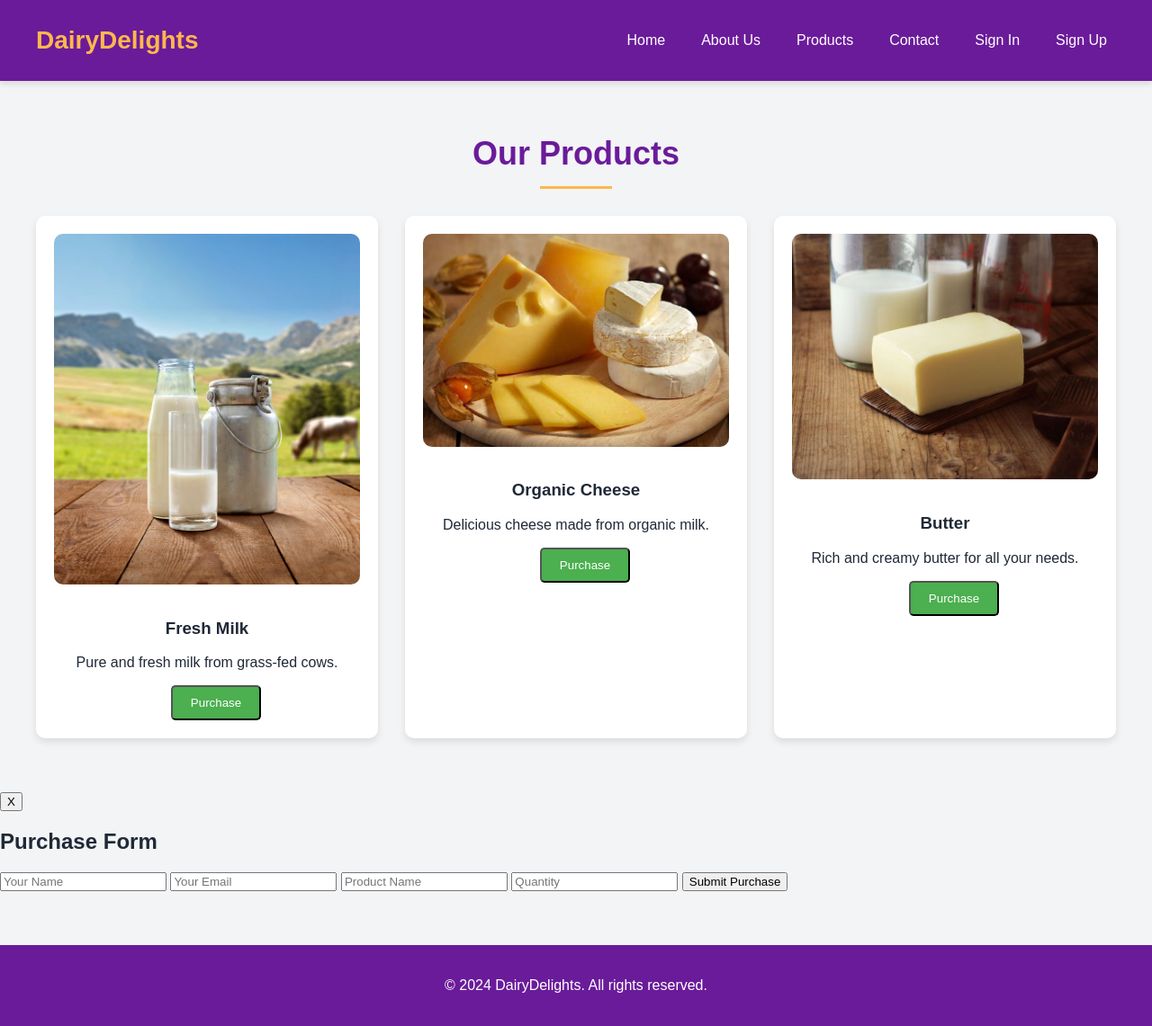
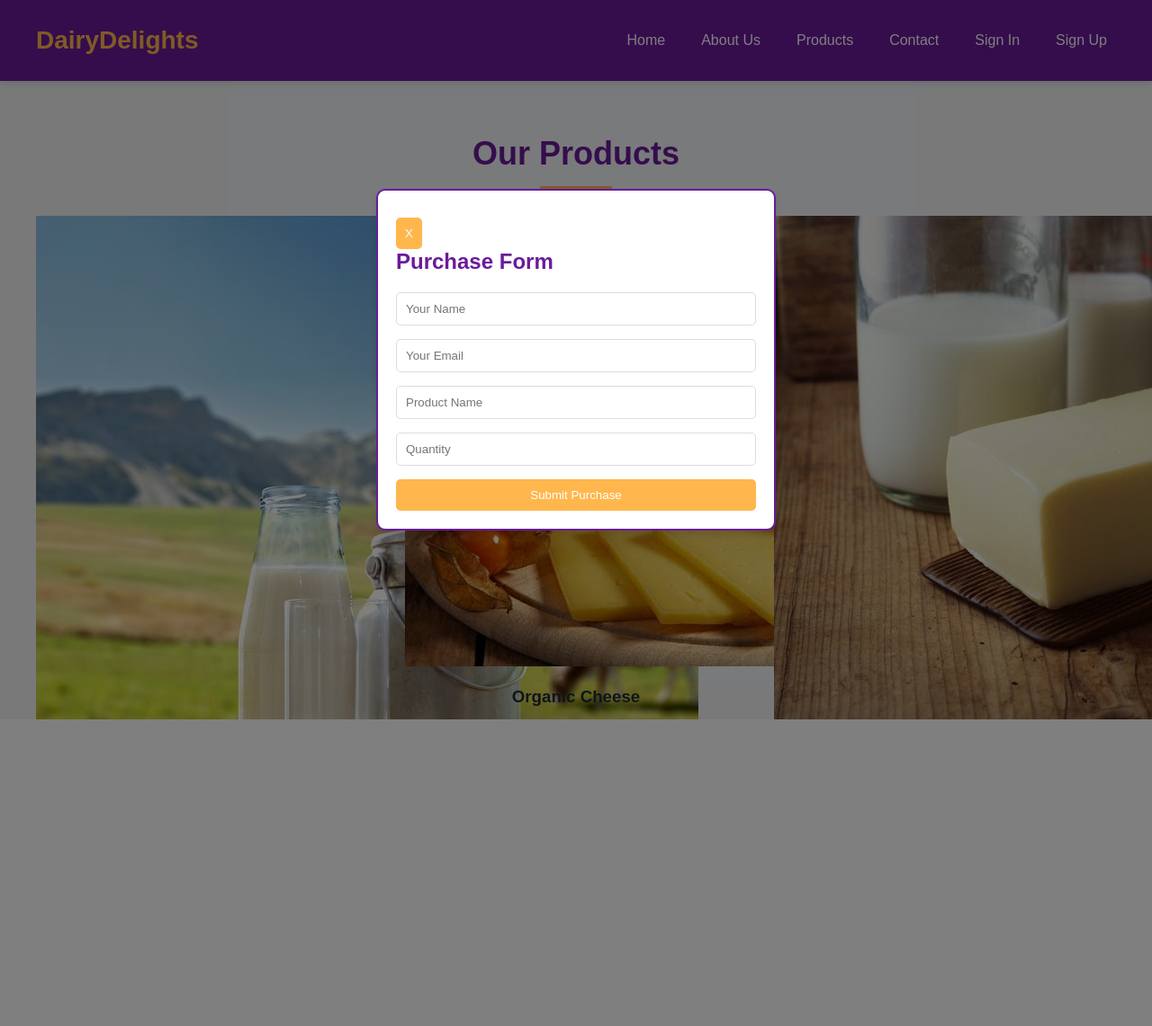
Before and after one commit to Nouman-Qamar/DairyDelight, a PHP site: page /products.html in a window 1280 px wide. Shown: the whole page at 90% size. After the commit the page ends 800 px from the top, so only its background shows below. Run offline with PHP 8.4, Linux system fonts and the light colour scheme.

Commit message:
Update styles.css

```diff
--- a/styles.css
+++ b/styles.css
@@ -45,7 +45,6 @@ nav ul {
 }
 
 nav ul li {
-    position: relative;
     margin-left: 20px;
 }
 
@@ -58,58 +57,6 @@ nav ul li a {
 
 nav ul li a:hover {
     color: var(--secondary-color);
-}
-
-.search-bar {
-    display: flex;
-    align-items: center;
-    margin-left: 20px;
-}
-
-.search-bar input[type="text"] {
-    padding: 5px;
-    border-radius: 5px;
-    border: none;
-    outline: none;
-}
-
-.search-bar button {
-    padding: 5px 10px;
-    background-color: var(--secondary-color);
-    border: none;
-    border-radius: 5px;
-    color: white;
-    cursor: pointer;
-    margin-left: 5px;
-}
-
-.auth-links {
-    margin-left: 20px;
-}
-
-.auth-links a {
-    color: white;
-    text-decoration: none;
-    margin-right: 10px;
-    transition: color 0.3s;
-}
-
-.auth-links a:hover {
-    color: var(--secondary-color);
-}
-
-.purchase-button {
-    background-color: var(--accent-color);
-    padding: 10px 20px;
-    border-radius: 5px;
-    color: white;
-    text-decoration: none;
-    transition: background-color 0.3s;
-    margin-left: 20px;
-}
-
-.purchase-button:hover {
-    background-color: var(--secondary-color);
 }
 
 .hero {
@@ -184,21 +131,44 @@ nav ul li a:hover {
     margin: 15px auto 0;
 }
 
-.about, .videos, .contact {
+.aim, .products-overview, .testimonials {
+    padding: 60px 20px;
     background-color: var(--light-color);
+    text-align: center;
     border-radius: 10px;
-    padding: 40px;
+    margin: 20px 0;
     box-shadow: 0 4px 8px rgba(0, 0, 0, 0.1);
-    margin-bottom: 60px;
+}
+
+.aim h2, .products-overview h2, .testimonials h2 {
+    font-size: 36px;
+    margin-bottom: 30px;
+    position: relative;
+    color: var(--primary-color);
+}
+
+.aim h2::after, .products-overview h2::after, .testimonials h2::after {
+    content: '';
+    width: 80px;
+    height: 3px;
+    background-color: var(--secondary-color);
+    display: block;
+    margin: 15px auto 0;
+}
+
+.aim p, .products-overview p, .testimonials p {
+    font-size: 18px;
+    line-height: 1.6;
 }
 
 .product-grid {
     display: grid;
     grid-template-columns: repeat(auto-fit, minmax(250px, 1fr));
     gap: 30px;
+    margin-top: 30px;
 }
 
-.product-item {
+.product {
     background-color: var(--light-color);
     border-radius: 10px;
     padding: 20px;
@@ -207,16 +177,101 @@ nav ul li a:hover {
     transition: transform 0.3s, box-shadow 0.3s;
 }
 
-.product-item:hover {
+.product:hover {
     transform: translateY(-10px);
     box-shadow: 0 8px 16px rgba(0, 0, 0, 0.2);
 }
 
-.product-item img {
+.product img {
     max-width: 100%;
     height: auto;
     margin-bottom: 15px;
     border-radius: 10px;
+}
+
+.testimonial {
+    margin-bottom: 40px;
+}
+
+.testimonial p {
+    font-style: italic;
+}
+
+.testimonial h3 {
+    margin-top: 10px;
+    font-weight: normal;
+    color: var(--primary-color);
+}
+
+
+.purchase-form-container {
+    display: none; /* Hide the form by default */
+    position: fixed; /* Position it relative to the viewport */
+    top: 0;
+    left: 0;
+    width: 100%;
+    height: 100%;
+    background-color: rgba(0, 0, 0, 0.5); /* Semi-transparent background */
+    display: flex; /* Use flexbox for centering */
+    justify-content: center; /* Center horizontally */
+    align-items: center; /* Center vertically */
+    z-index: 1000; /* Make sure it's above other content */
+}
+
+.purchase-form {
+    background-color: white;
+    padding: 20px;
+    border-radius: 10px;
+    width: 90%;
+    max-width: 400px;
+    box-shadow: 0 4px 8px rgba(0, 0, 0, 0.1);
+    border: 2px solid var(--primary-color); /* Border color using the primary color */
+}
+
+.purchase-form h2 {
+    margin-top: 0;
+    color: var(--primary-color); /* Heading color */
+}
+
+.purchase-form form {
+    display: flex;
+    flex-direction: column;
+}
+
+.purchase-form input {
+    margin-bottom: 15px;
+    padding: 10px;
+    border: 1px solid #ddd;
+    border-radius: 5px;
+}
+
+.purchase-form button {
+    background-color: var(--secondary-color); /* Button color */
+    color: white;
+    border: none;
+    padding: 10px;
+    border-radius: 5px;
+    cursor: pointer;
+    transition: background-color 0.3s;
+}
+
+.purchase-form button:hover {
+    background-color: var(--accent-color); /* Hover color */
+}
+
+.close-button {
+    background-color: red;
+    color: white;
+    padding: 10px;
+    border: none;
+    cursor: pointer;
+    margin-top: 10px;
+    border-radius: 5px;
+    transition: background-color 0.3s;
+}
+
+.close-button:hover {
+    background-color: darkred;
 }
 
 .videos .video-item {
```
